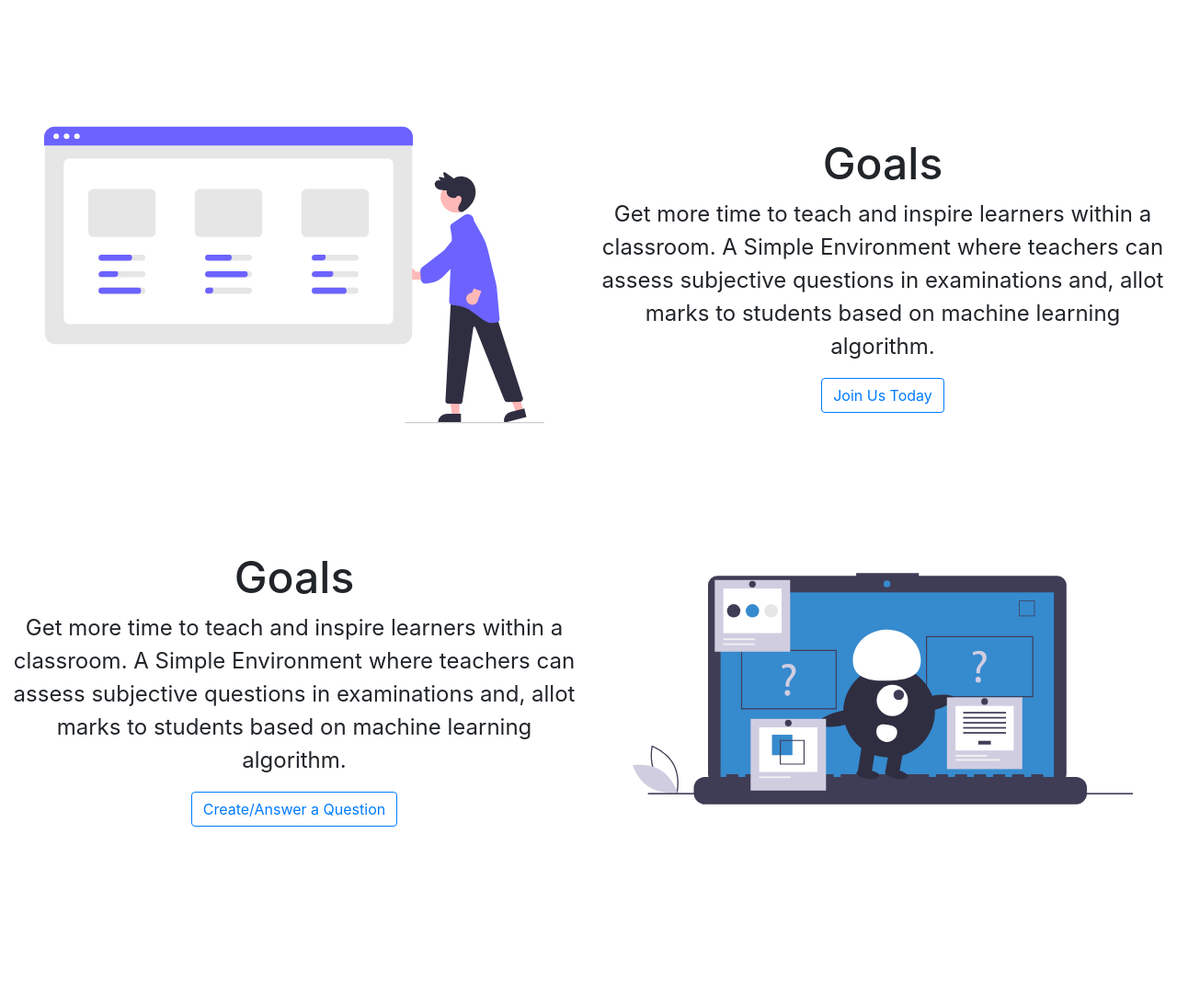
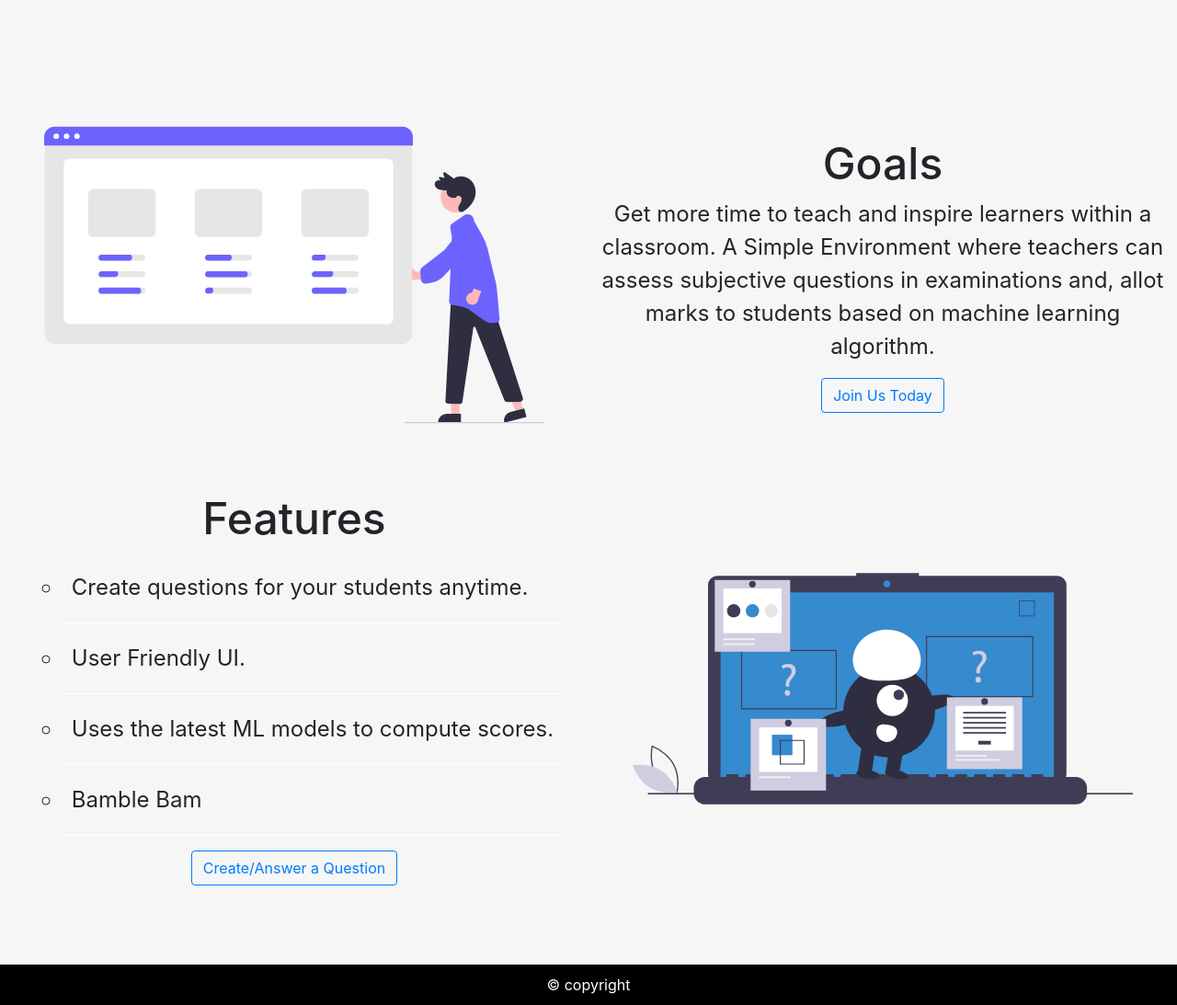
Before and after one commit to bamblebam/Automatic-Answer-grading-using-ML, a Python web app: template templates/home.html in a window 1280 px wide. Shown: the part 857-1950 px from the top of the page at 92% size. Before the commit the page ends 1756 px from the top, so only its background shows below. Run offline with Jinja, Linux system fonts and the light colour scheme; the template is opened without the code that fills it, so the values that code supplies are empty.

Commit message:
footer and features done

```diff
--- a/static/css/home.css
+++ b/static/css/home.css
@@ -2,6 +2,7 @@ body, html {
   height: 100%;
   -webkit-box-sizing: border-box;
           box-sizing: border-box;
+  background-color: #f6f6f6;
 }
 
 .heading {
@@ -100,6 +101,24 @@ body, html {
   font-size: 2rem;
 }
 
+.features .left .content ul {
+  font-size: 20px;
+  text-align: left;
+  list-style-type: circle;
+  line-height: 2rem;
+}
+
+.features .left .content ul li {
+  border-bottom: 1px solid white;
+  padding: 10px;
+}
+
+.features .left .content ul li:hover {
+  cursor: pointer;
+  -webkit-transform: scale(1.1);
+          transform: scale(1.1);
+}
+
 .features .right .image-container {
   width: 85%;
   height: 100%;
@@ -109,6 +128,13 @@ body, html {
 .features .right .image-container .about-img {
   width: 100%;
   height: 100%;
+}
+
+footer {
+  background-color: black;
+  color: white;
+  padding: 10px;
+  text-align: center;
 }
 
 @media screen and (min-width: 600px) {
@@ -124,8 +150,10 @@ body, html {
   .features .left .content h2 {
     font-size: 3rem;
   }
-  .features .left .content p {
+  .features .left .content ul {
     font-size: 1.5rem;
+    font-weight: normal;
+    line-height: 3.5rem;
   }
 }
 
--- a/static/scss/home.scss
+++ b/static/scss/home.scss
@@ -1,6 +1,7 @@
 body,html{
     height: 100%;
     box-sizing: border-box;
+    background-color: #f6f6f6
 }
 
 .heading{
@@ -63,6 +64,20 @@ body,html{
             h2{
                 font-size: 2rem;
             }
+            ul{
+                font-size: 20px;
+                text-align: left;
+                list-style-type: circle;
+                line-height: 2rem;
+                li{
+                    border-bottom: 1px solid white;
+                    padding: 10px;
+                    &:hover{
+                        cursor: pointer;
+                        transform: scale(1.1);
+                    }
+                }
+            }
         }
     }
     .right{
@@ -76,6 +91,13 @@ body,html{
             }
         }
     }
+}
+
+footer{
+    background-color: black;
+    color: white;
+    padding: 10px;
+    text-align: center;
 }
 
  @media screen and (min-width: 600px){
@@ -102,8 +124,10 @@ body,html{
                  h2{
                      font-size: 3rem;
                  }
-                 p{
+                 ul{
                      font-size: 1.5rem;
+                     font-weight: normal;
+                     line-height: 3.5rem;
                  }
              }
          }
--- a/templates/home.html
+++ b/templates/home.html
@@ -62,11 +62,13 @@
     <section class="features">
         <div class="left">
             <div class="content text-center">
-                <h2>Goals</h2>
-                <p>Get more time to teach and
-                    inspire learners within a classroom. A Simple Environment where teachers can assess subjective
-                    questions in examinations and,
-                    allot marks to students based on machine learning algorithm.</p>
+                <h2>Features</h2>
+                <ul>
+                    <li>Create questions for your students anytime.</li>
+                    <li>User Friendly UI.</li>
+                    <li>Uses the latest ML models to compute scores.</li>
+                    <li>Bamble Bam</li>
+                </ul>
                 <a href="" class="btn btn-outline-primary">Create/Answer a Question</a>
             </div>
         </div>
@@ -76,6 +78,9 @@
             </div>
         </div>
     </section>
+    <footer>
+        &#169 copyright
+    </footer>
 
     <script src="https://code.jquery.com/jquery-3.5.1.slim.min.js"
         integrity="sha384-DfXdz2htPH0lsSSs5nCTpuj/zy4C+OGpamoFVy38MVBnE+IbbVYUew+OrCXaRkfj"
```
Also changed, not shown: 1 other file.
